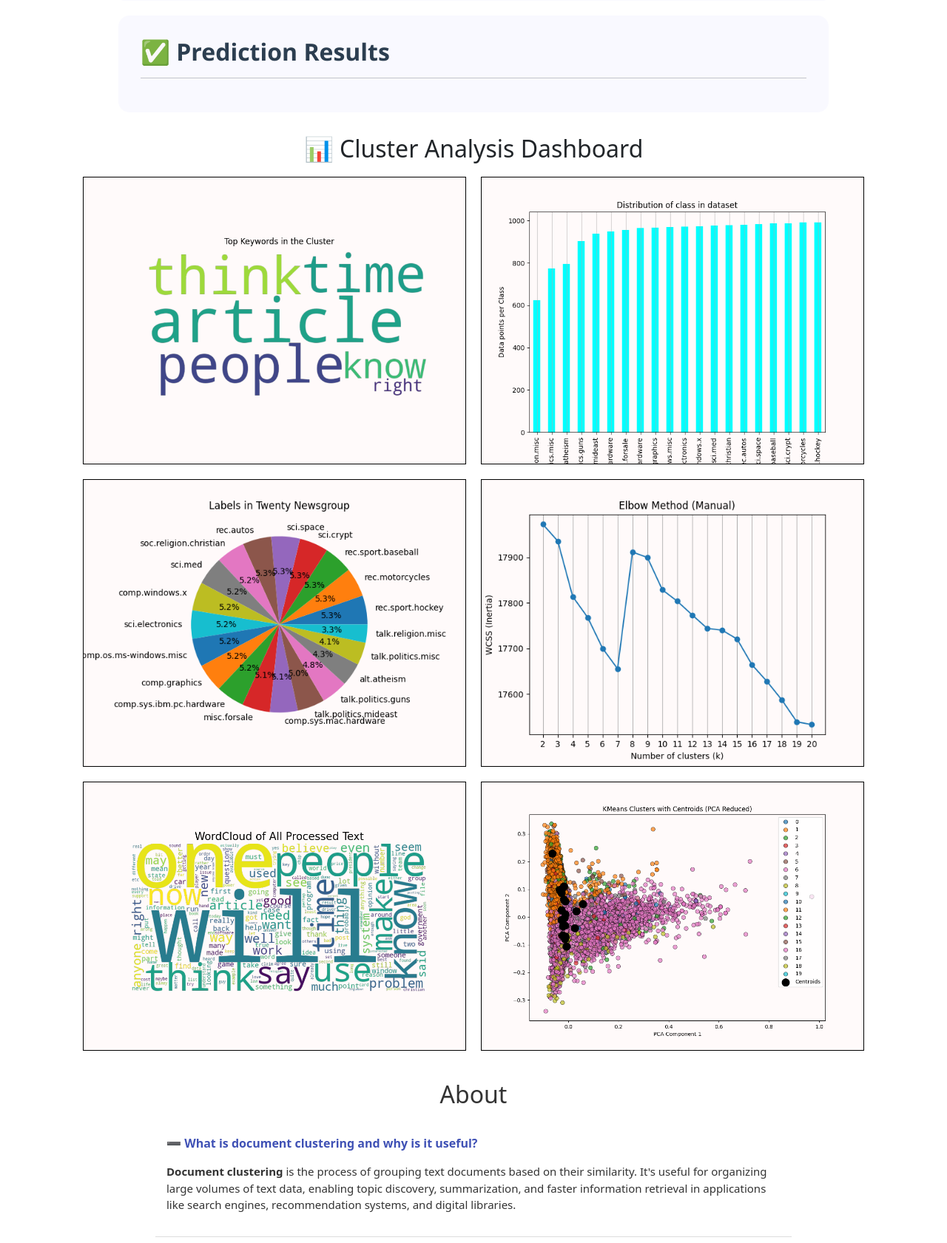
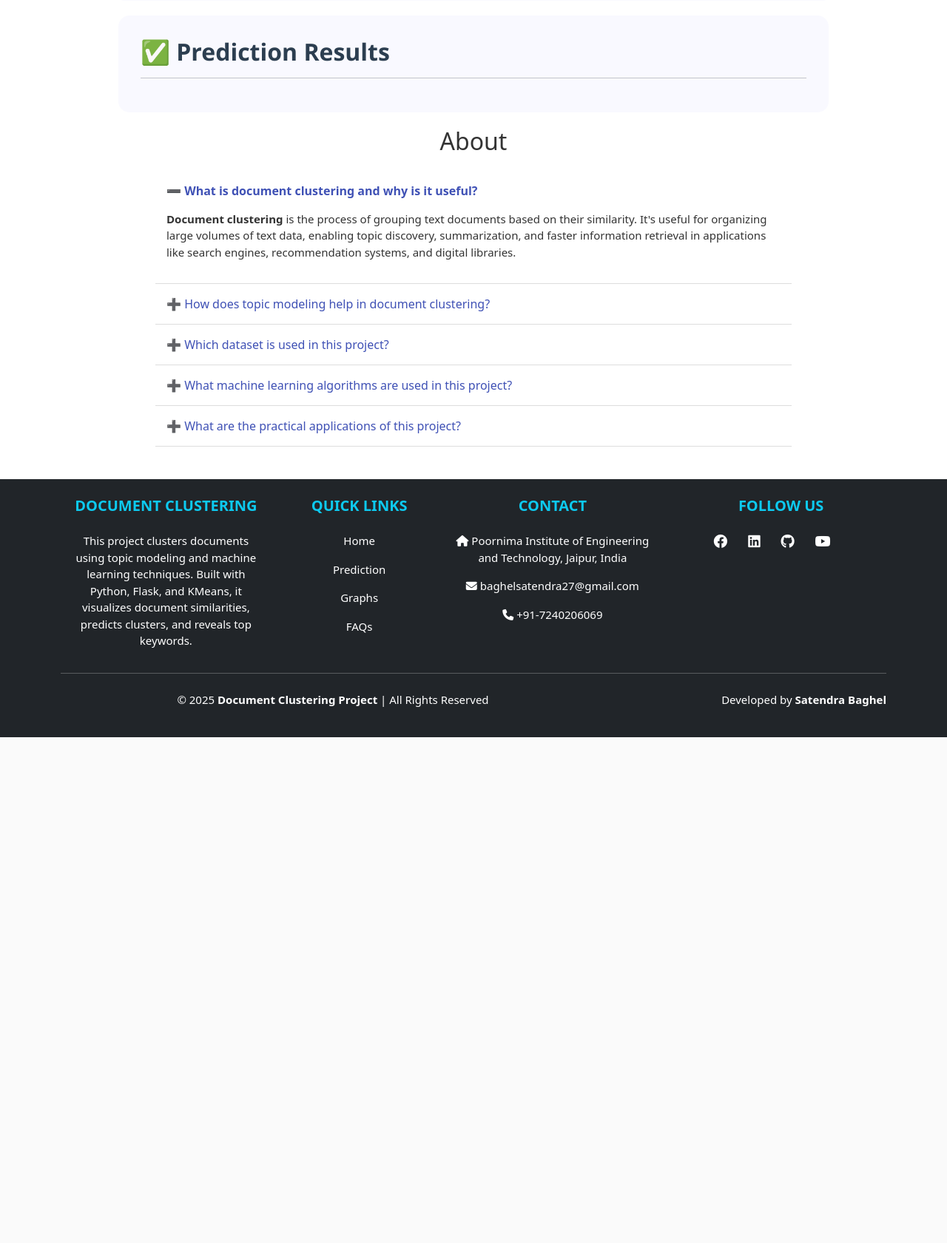
Before and after one commit to satendra27/Document-Clustering-Using-Topic-Modelling, a Flask app: page / in a window 1280 px wide. Shown: the part 1165-2846 px from the top of the page at 74% size. After the commit the page ends 2162 px from the top, so only its background shows below. Run offline with Flask 3, Linux system fonts and the light colour scheme; parts of the project's set-up code (start-up, migrations or seed data) failed here and were passed over.

Commit message:
Update index.html

```diff
--- a/templates/index.html
+++ b/templates/index.html
@@ -72,7 +72,7 @@
         </div>
         {% endif %}
     </div>
-     {% if cluster %}
+<!--      {% if cluster %}
     <div class="probability-container mt-4 p-4 rounded">
         <h3 class="mb-4 text-center text-primary fw-bold">
             🔍 Cluster Probability Distribution
@@ -83,7 +83,7 @@
                 style="max-width: 100%; height: auto;" />
         </div>
     </div>
-    {% endif %}
+    {% endif %} -->
 
     {% if predictions %}
     <div class="recent-predictions-container">
@@ -110,7 +110,7 @@
     {% endif %}
 
 
-    <div class="analysis-container" id="Dashboard">
+<!--     <div class="analysis-container" id="Dashboard">
         <h2>📊 Cluster Analysis Dashboard</h2>
         <div class="analysis-subcontainer">
             <div class="top-wordcloud">
@@ -140,7 +140,7 @@
             </div>
         </div>
     </div>
-
+ -->
 
 
     <div class="accordion-container" id="about">
```
